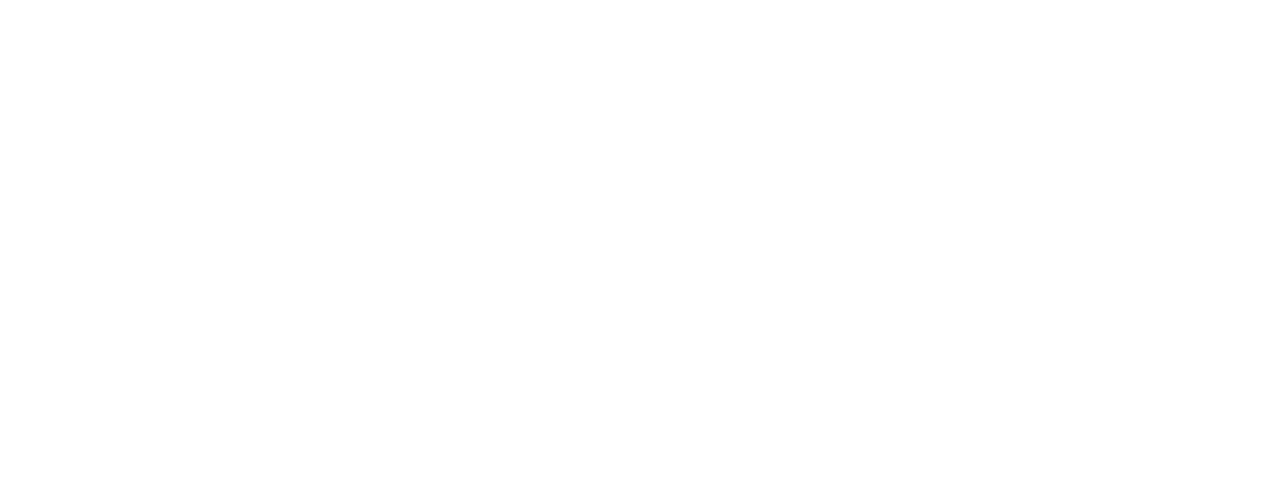
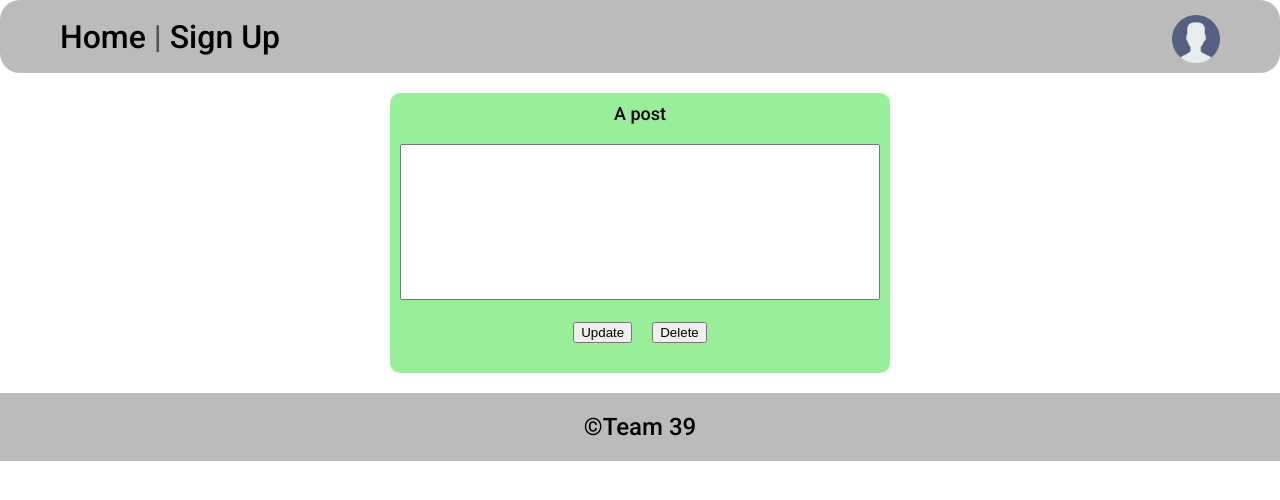
Before and after one commit to aizvainer/WAD_homework, a Vue app: page /#/post/1 in a window 1280 px wide. Before the commit this address had no page. Shown: the top 500 px of the page. Built offline with nearby package versions, Linux system fonts and the light colour scheme; no server answers.

Commit message:
delete, update and add post

```diff
--- a/database.js
+++ b/database.js
@@ -33,8 +33,8 @@
 execute(createTblQuery).then((result) => {
     insertValues = `
         INSERT INTO posts(
-            id, timestamp, text, author, image)
-            VALUES (1, 1666475066, 'Tartu 2024', 'Noor Duncan', 'tartu-old-city.jpg') ON CONFLICT DO NOTHING;
+            id, timestamp, text, author)
+            VALUES (1, 1666475066, 'Lorem ipsum dolor sit amet, consectetur adipisicing elit. Numquam possimus, dicta blanditiis harum nulla ipsam, adipisci, tenetur aliquam repudiandae facere sunt error inventore. Ea architecto nulla nesciunt cupiditate tempore debitis!', 'Noor Duncan') ON CONFLICT DO NOTHING;
         INSERT INTO posts(
             id, timestamp, text, author)
             VALUES (2, 1664747066, 'Anyone knows in which room lab is today', 'Davina Charles') ON CONFLICT DO NOTHING;
--- a/src/router/index.js
+++ b/src/router/index.js
@@ -1,6 +1,8 @@
 import { createRouter, createWebHashHistory } from 'vue-router'
 import MainView from '../views/MainView.vue'
 import SignUpView from '../views/SignUpView.vue'
+import PostView from '../views/PostView.vue'
+import AddPostView from '../views/AddPostView.vue'
 
 const routes = [
   {
@@ -13,6 +15,16 @@
     name: 'signup',
     component: SignUpView
   },
+  {
+    path: '/post/:id',
+    name: 'post',
+    component: PostView
+  },
+  {
+    path: '/addPost',
+    name: 'addPost',
+    component: AddPostView
+  },
 ]
 
 const router = createRouter({
--- /dev/null
+++ b/src/views/AddPostView.vue
@@ -0,0 +1,91 @@
+<template>
+    <HeaderComponent />
+    <div class="mainBlock">
+        <form class="post">
+            <div>Add post</div>
+            <textarea
+                id="text"
+                rows="10"
+                required
+                v-model="post.text"
+            ></textarea>
+            <div class="buttons">
+                <button type="submit" v-on:click="addPost()">Add</button>
+            </div>
+        </form>
+    </div>
+    <FooterComponent />
+</template>
+
+<script>
+import HeaderComponent from "@/components/HeaderComponent.vue";
+import FooterComponent from "@/components/FooterComponent.vue";
+
+export default {
+    name: "PostView",
+    components: {
+        HeaderComponent,
+        FooterComponent,
+    },
+    data() {
+        return {
+            post: {
+                timestamp: 0,
+                author: "",
+                text: "",
+            },
+        };
+    },
+    methods: {
+        addPost() {
+            this.post.timestamp = Math.trunc(Date.now() / 1000)
+            fetch("http://localhost:3000/posts", {
+                method: "POST",
+                headers: {
+                    "Content-Type": "application/json",
+                },
+                body: JSON.stringify(this.post),
+            })
+                .then((response) => {
+                    console.log(response.data);
+                    this.$router.push("/");
+                })
+                .catch((e) => {
+                    console.log(e);
+                });
+        },
+    },
+};
+</script>
+<style>
+.mainBlock {
+    max-width: 1200px;
+    display: flex;
+    flex-direction: row;
+    align-items: stretch;
+    justify-content: space-between;
+    height: 100%;
+}
+.post {
+    margin: 20px auto;
+    padding: 10px;
+    background-color: #99ee99;
+    width: 100%;
+    max-width: 500px;
+    display: flex;
+    flex-direction: column;
+    justify-content: center;
+    align-items: center;
+    border-radius: 10px;
+}
+.post > * {
+    margin-bottom: 20px;
+}
+.buttons > button:last-child {
+    margin-left: 20px;
+}
+textarea {
+    resize: none;
+    width: 100%;
+}
+</style>
--- a/src/views/MainView.vue
+++ b/src/views/MainView.vue
@@ -3,13 +3,21 @@
     <div class="mainBlock">
         <div class="sideBlock"></div>
         <div id="dynamicPostsContainer">
-            <article v-for="post in this.posts" :key="post.id">
+            <article
+                v-for="post in this.posts"
+                :key="post.id"
+                v-on:click="$router.push('/post/' + post.id)"
+            >
                 <div class="articleInfo">
                     <div class="user">
                         <a href="#" class="userLink postLink"></a>
                         <div>{{ post.author }}</div>
                     </div>
-                    <div>{{ new Date(post.timestamp * 1000).toLocaleDateString() }}</div>
+                    <div>
+                        {{
+                            new Date(post.timestamp * 1000).toLocaleDateString()
+                        }}
+                    </div>
                 </div>
                 <div class="articleBody">
                     <img
@@ -22,6 +30,12 @@
                     <div class="likeBtn"></div>
                 </div>
             </article>
+            <div class="buttons-main">
+                <button id="add-button" v-on:click="$router.push('/addPost')">Add Post</button>
+                <button id="delete-button" v-on:click="this.deletePosts()">
+                    Delete all posts
+                </button>
+            </div>
         </div>
         <div class="sideBlock"></div>
     </div>
@@ -31,16 +45,18 @@
 <script>
 import HeaderComponent from "@/components/HeaderComponent.vue";
 import FooterComponent from "@/components/FooterComponent.vue";
+import router from "@/router";
 
 export default {
     name: "MainView",
     components: {
         HeaderComponent,
         FooterComponent,
+        router,
     },
     data() {
         return {
-            posts: []
+            posts: [],
         };
     },
     methods: {
@@ -50,9 +66,21 @@
                 .then((data) => (this.posts = data))
                 .catch((err) => console.log(err.message))
         },
+        deletePosts() {
+            fetch("http://localhost:3000/posts", {
+                method: "DELETE",
+            })
+                .then((response) => {
+                    console.log(response.data)
+                })
+                .catch((e) => {
+                    console.log(e)
+                })
+            location.reload()
+        },
     },
     mounted() {
-        this.fetchPosts()
+        this.fetchPosts();
     },
 };
 </script>
@@ -106,6 +134,10 @@
     background-color: #bbb;
     border-radius: 20px;
     flex-grow: 1;
+}
+
+article {
+    cursor: pointer;
 }
 
 .articleContainer {
@@ -181,9 +213,51 @@
     transform: scale(0.75);
 }
 
+.buttons-main > button {
+    width: 200px;
+    padding: 10px;
+    height: 50px;
+    position: fixed;
+    bottom: 20px;
+    border-radius: 20px;
+    border: none;
+    background-color: bisque;
+    font-size: 20px;
+    cursor: pointer;
+}
+
+#add-button {
+    left: 30%;
+}
+#delete-button {
+    right: 30%;
+}
+
+@media (max-width: 1400px) {
+    #add-button {
+        left: 10%;
+    }
+    #delete-button {
+        right: 10%;
+    }
+}
+
 @media (max-width: 800px) {
     .sideBlock {
         display: none;
     }
+    #add-button {
+        left: 20px;
+    }
+    #delete-button {
+        right: 20px;
+    }
+}
+
+@media (max-width: 500px) {
+    .buttons-main > button {
+        width: 150px;
+        font-size: 18px;
+    }
 }
 </style>
--- /dev/null
+++ b/src/views/PostView.vue
@@ -0,0 +1,110 @@
+<template>
+    <HeaderComponent />
+    <div class="mainBlock">
+        <form class="post">
+            <div>A post</div>
+            <textarea id="text" rows="10" required v-model="post.text"></textarea>
+            <div class="buttons">
+                <button type="submit" v-on:click="this.updatePost()">Update</button>
+                <button v-on:click="this.deletePost()">Delete</button>
+            </div>
+        </form>
+    </div>
+    <FooterComponent />
+</template>
+
+<script>
+import HeaderComponent from "@/components/HeaderComponent.vue";
+import FooterComponent from "@/components/FooterComponent.vue";
+
+export default {
+    name: "PostView",
+    components: {
+        HeaderComponent,
+        FooterComponent,
+    },
+    data() {
+        return {
+            post: {
+                id: 0,
+                timestamp: 0,
+                author: "",
+                text: "",
+                image: "",
+            },
+        };
+    },
+    methods: {
+        fetchPost() {
+            fetch("http://localhost:3000/posts/" + this.$route.params.id)
+                .then((response) => response.json())
+                .then((data) => (this.post = data))
+                .catch((err) => console.log(err.message))
+        },
+        updatePost() {
+            this.post.timestamp = Math.trunc(Date.now() / 1000);
+            fetch(`http://localhost:3000/posts/${this.post.id}`, {
+                method: "PUT",
+                headers: {
+                    "Content-Type": "application/json",
+                },
+                body: JSON.stringify(this.post),
+            })
+                .then((response) => {
+                    console.log(response.data)
+                    this.$router.push("/")
+                })
+                .catch((e) => {
+                    console.log(e);
+                });
+        },
+        deletePost() {
+            fetch(`http://localhost:3000/posts/${this.post.id}`, {
+                method: "DELETE",
+            })
+                .then((response) => {
+                    console.log(response.data)
+                    this.$router.push("/")
+                })
+                .catch((e) => {
+                    console.log(e)
+                });
+        },
+    },
+    mounted() {
+        this.fetchPost();
+    },
+};
+</script>
+<style>
+.mainBlock {
+    max-width: 1200px;
+    display: flex;
+    flex-direction: row;
+    align-items: stretch;
+    justify-content: space-between;
+    height: 100%;
+}
+.post {
+    margin: 20px auto;
+    padding: 10px;
+    background-color: #99ee99;
+    width: 100%;
+    max-width: 500px;
+    display: flex;
+    flex-direction: column;
+    justify-content: center;
+    align-items: center;
+    border-radius: 10px;
+}
+.post > * {
+    margin-bottom: 20px;
+}
+.buttons > button:last-child {
+    margin-left: 20px;
+}
+textarea {
+    resize: none;
+    width: 100%;
+}
+</style>
```
Also changed, not shown: server.js (+69 -18 lines).
